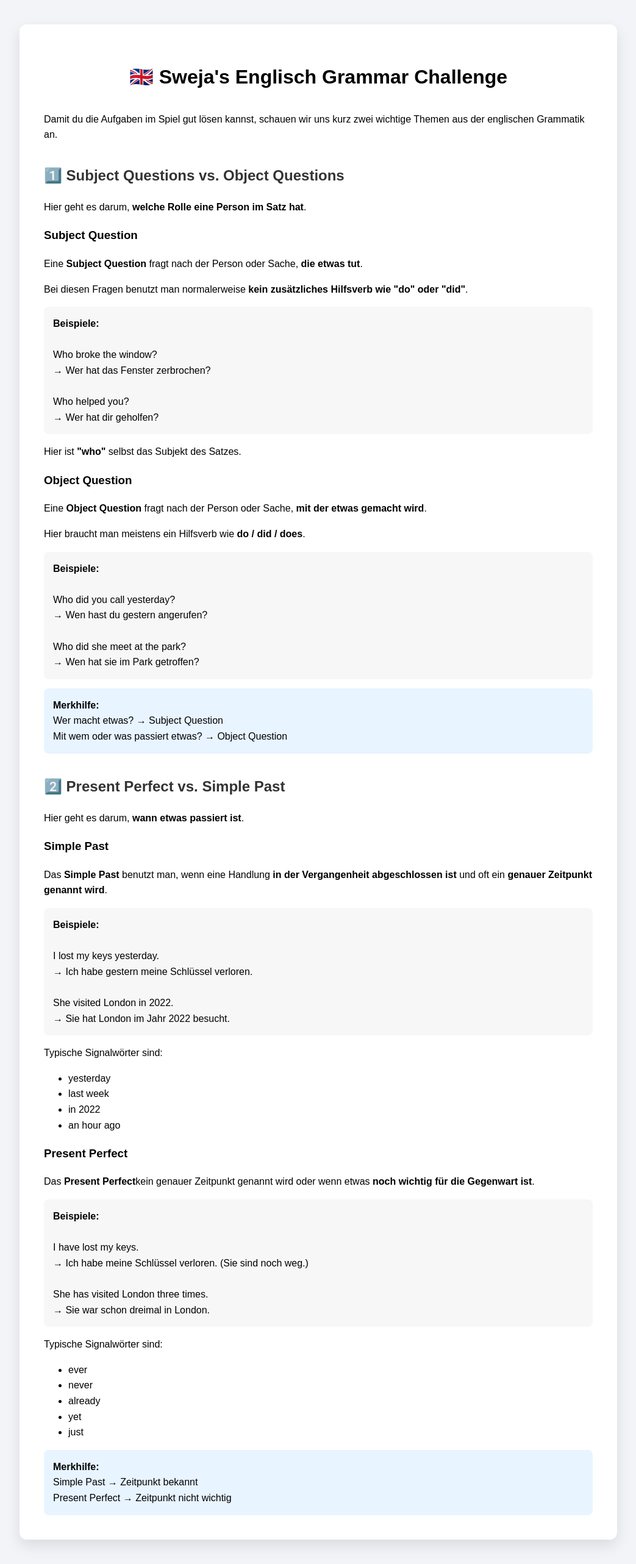
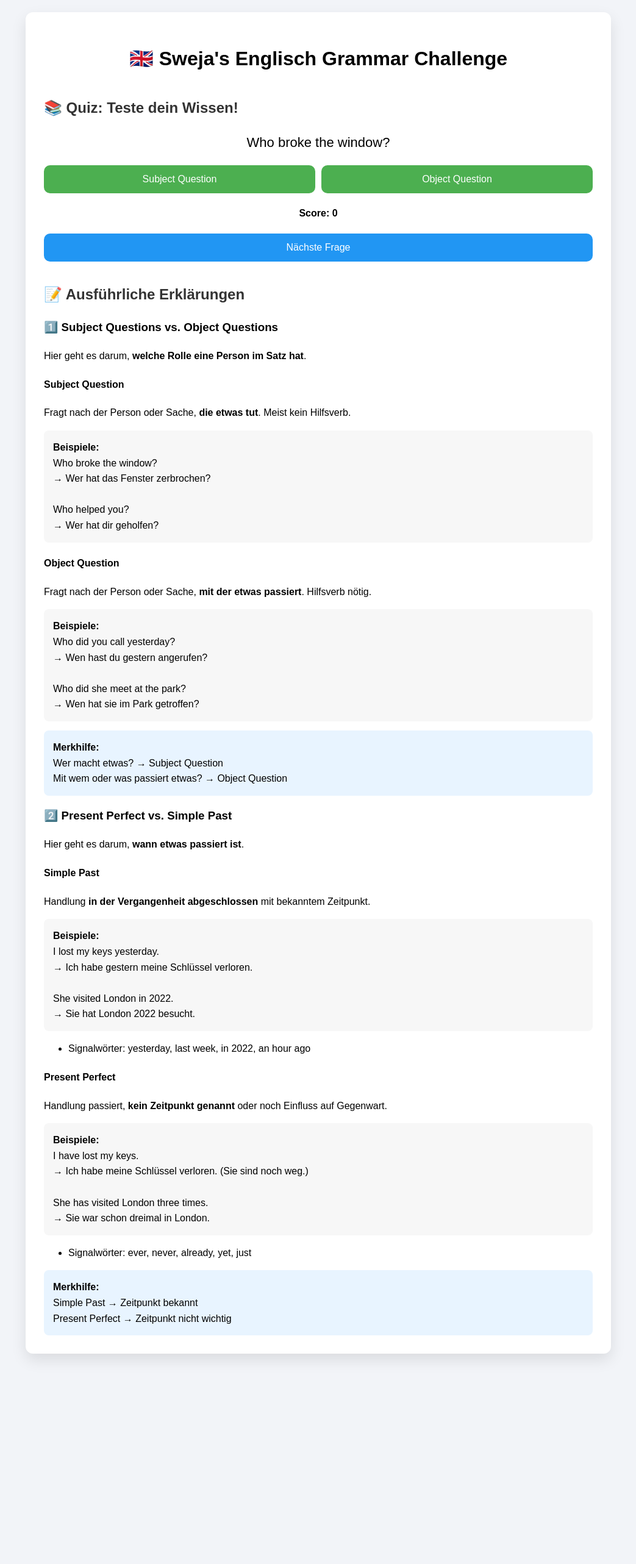
Before and after one commit to joriskahle007/joriskahle007.github.io, a Jekyll site: the page sweja.html, which Jekyll copies as it is, in a window 1280 px wide. Shown: the whole page at 61% size, without its empty margins (118-1161 px from the left). Built offline with Jekyll 4.4.1, drawn with Linux system fonts in a browser that asks for light colours; after the commit the page ends 2240 px from its top, so only the background shows below that.

Commit message:
Update sweja.html

```diff
--- a/sweja.html
+++ b/sweja.html
@@ -3,42 +3,53 @@
 <head>
 <meta charset="UTF-8">
 <title>Sweja's Englisch Grammar Challenge</title>
-
 <style>
 body{
     font-family: Arial, Helvetica, sans-serif;
     background:#f2f4f8;
     margin:0;
-padding:40px;
+    padding:20px;
     line-height:1.6;
 }
-
 .container{
     max-width:900px;
     margin:auto;
     background:white;
-padding:40px;
+    padding:30px;
     border-radius:12px;
     box-shadow:0 10px 25px rgba(0,0,0,0.1);
 }
-
-h1{
-text-align:center;
-margin-bottom:30px;
+h1{text-align:center;margin-bottom:30px;}
+h2{margin-top:35px;color:#333;}
+.question{font-size:22px;margin:20px 0;text-align:center;}
+.buttons{
+    display:grid;
+    grid-template-columns:1fr 1fr;
+    gap:10px;
 }
-
-h2{
-margin-top:35px;
-color:#333;
+button{
+    padding:14px;
+    border:none;
+    border-radius:10px;
+    font-size:16px;
+    cursor:pointer;
+    background:#4CAF50;
+    color:white;
 }
-
+button:hover{opacity:0.9;}
+.feedback{text-align:center;margin-top:20px;font-size:18px;}
+.score{text-align:center;margin-top:10px;font-weight:bold;}
+.next{
+    margin-top:20px;
+    width:100%;
+    background:#2196F3;
+}
 .example{
     background:#f7f7f7;
     padding:15px;
     border-radius:8px;
     margin:10px 0;
 }
-
 .tip{
     background:#e8f4ff;
     padding:15px;
@@ -47,141 +58,78 @@ margin-top:15px;
 }
 </style>
 </head>
-
 <body>
 
 <div class="container">
-
 <h1>🇬🇧 Sweja's Englisch Grammar Challenge</h1>
 
-<p>
-Damit du die Aufgaben im Spiel gut lösen kannst, schauen wir uns kurz zwei wichtige Themen
-aus der englischen Grammatik an.
-</p>
+<!-- QUIZ-BEREICH -->
+<h2>📚 Quiz: Teste dein Wissen!</h2>
+<div id="question" class="question"></div>
+<div id="buttons" class="buttons"></div>
+<div id="feedback" class="feedback"></div>
+<div id="score" class="score">Score: 0</div>
+<button class="next" onclick="nextQuestion()">Nächste Frage</button>
 
-<h2>1️⃣ Subject Questions vs. Object Questions</h2>
+<!-- ERKLÄRUNG-BEREICH -->
+<h2>📝 Ausführliche Erklärungen</h2>
 
-<p>
-Hier geht es darum, <b>welche Rolle eine Person im Satz hat</b>.
-</p>
+<h3>1️⃣ Subject Questions vs. Object Questions</h3>
+<p>Hier geht es darum, <b>welche Rolle eine Person im Satz hat</b>.</p>
 
-<h3>Subject Question</h3>
-
-<p>
-Eine <b>Subject Question</b> fragt nach der Person oder Sache,
-<b>die etwas tut</b>.
-</p>
-
-<p>
-Bei diesen Fragen benutzt man normalerweise <b>kein zusätzliches Hilfsverb wie "do" oder "did"</b>.
-</p>
-
+<h4>Subject Question</h4>
+<p>Fragt nach der Person oder Sache, <b>die etwas tut</b>. Meist kein Hilfsverb.</p>
 <div class="example">
-<b>Beispiele:</b><br><br>
-
+<b>Beispiele:</b><br>
 Who broke the window?<br>
 → Wer hat das Fenster zerbrochen?<br><br>
-
 Who helped you?<br>
 → Wer hat dir geholfen?
 </div>
 
-<p>
-Hier ist <b>"who"</b> selbst das Subjekt des Satzes.
-</p>
-
-<h3>Object Question</h3>
-
-<p>
-Eine <b>Object Question</b> fragt nach der Person oder Sache,
-<b>mit der etwas gemacht wird</b>.
-</p>
-
-<p>
-Hier braucht man meistens ein Hilfsverb wie <b>do / did / does</b>.
-</p>
-
+<h4>Object Question</h4>
+<p>Fragt nach der Person oder Sache, <b>mit der etwas passiert</b>. Hilfsverb nötig.</p>
 <div class="example">
-<b>Beispiele:</b><br><br>
-
+<b>Beispiele:</b><br>
 Who did you call yesterday?<br>
 → Wen hast du gestern angerufen?<br><br>
-
 Who did she meet at the park?<br>
 → Wen hat sie im Park getroffen?
 </div>
-
 <div class="tip">
 <b>Merkhilfe:</b><br>
 Wer macht etwas? → Subject Question<br>
 Mit wem oder was passiert etwas? → Object Question
 </div>
 
-<h2>2️⃣ Present Perfect vs. Simple Past</h2>
+<h3>2️⃣ Present Perfect vs. Simple Past</h3>
+<p>Hier geht es darum, <b>wann etwas passiert ist</b>.</p>
 
-<p>
-Hier geht es darum, <b>wann etwas passiert ist</b>.
-</p>
-
-<h3>Simple Past</h3>
-
-<p>
-Das <b>Simple Past</b> benutzt man, wenn eine Handlung
-<b>in der Vergangenheit abgeschlossen ist</b> und oft ein
-<b>genauer Zeitpunkt genannt wird</b>.
-</p>
-
+<h4>Simple Past</h4>
+<p>Handlung <b>in der Vergangenheit abgeschlossen</b> mit bekanntem Zeitpunkt.</p>
 <div class="example">
-<b>Beispiele:</b><br><br>
-
+<b>Beispiele:</b><br>
 I lost my keys yesterday.<br>
 → Ich habe gestern meine Schlüssel verloren.<br><br>
-
 She visited London in 2022.<br>
-→ Sie hat London im Jahr 2022 besucht.
+→ Sie hat London 2022 besucht.
 </div>
-
-<p>
-Typische Signalwörter sind:
-</p>
-
 <ul>
-<li>yesterday</li>
-<li>last week</li>
-<li>in 2022</li>
-<li>an hour ago</li>
+<li>Signalwörter: yesterday, last week, in 2022, an hour ago</li>
 </ul>
 
-<h3>Present Perfect</h3>
-
-<p>
-Das <b>Present Perfect</b benutzt man, wenn
-<b>kein genauer Zeitpunkt genannt wird</b> oder wenn etwas
-<b>noch wichtig für die Gegenwart ist</b>.
-</p>
-
+<h4>Present Perfect</h4>
+<p>Handlung passiert, <b>kein Zeitpunkt genannt</b> oder noch Einfluss auf Gegenwart.</p>
 <div class="example">
-<b>Beispiele:</b><br><br>
-
+<b>Beispiele:</b><br>
 I have lost my keys.<br>
 → Ich habe meine Schlüssel verloren. (Sie sind noch weg.)<br><br>
-
 She has visited London three times.<br>
 → Sie war schon dreimal in London.
 </div>
-
-<p>
-Typische Signalwörter sind:
-</p>
-
 <ul>
-<li>ever</li>
-<li>never</li>
-<li>already</li>
-<li>yet</li>
-<li>just</li>
+<li>Signalwörter: ever, never, already, yet, just</li>
 </ul>
-
 <div class="tip">
 <b>Merkhilfe:</b><br>
 Simple Past → Zeitpunkt bekannt<br>
@@ -190,5 +138,61 @@ Present Perfect → Zeitpunkt nicht wichtig
 
 </div>
 
+<script>
+// QUIZ-DATEN
+const questions = [
+{q:"Who broke the window?", answers:["Subject Question","Object Question"], correct:0},
+{q:"Who did you call yesterday?", answers:["Subject Question","Object Question"], correct:1},
+{q:"Who helped you with homework?", answers:["Subject Question","Object Question"], correct:0},
+{q:"Who did she meet at the park?", answers:["Subject Question","Object Question"], correct:1},
+{q:"I lost my keys yesterday.", answers:["Present Perfect","Simple Past"], correct:1},
+{q:"I have lost my keys.", answers:["Present Perfect","Simple Past"], correct:0},
+{q:"She visited London in 2022.", answers:["Present Perfect","Simple Past"], correct:1},
+{q:"She has visited London three times.", answers:["Present Perfect","Simple Past"], correct:0},
+{q:"We finished our homework an hour ago.", answers:["Present Perfect","Simple Past"], correct:1},
+{q:"We have finished our homework.", answers:["Present Perfect","Simple Past"], correct:0}
+];
+
+let current=0;
+let score=0;
+
+function loadQuestion(){
+    const q=questions[current];
+    document.getElementById("question").innerText=q.q;
+    const buttons=document.getElementById("buttons");
+    buttons.innerHTML="";
+    q.answers.forEach((a,i)=>{
+        const btn=document.createElement("button");
+        btn.innerText=a;
+        btn.onclick=()=>checkAnswer(i);
+        buttons.appendChild(btn);
+    });
+    document.getElementById("feedback").innerText="";
+}
+
+function checkAnswer(i){
+    const q=questions[current];
+    if(i===q.correct){
+        score++;
+        document.getElementById("feedback").innerText="✅ Richtig!";
+    }else{
+        document.getElementById("feedback").innerText="❌ Falsch!";
+    }
+    document.getElementById("score").innerText="Score: "+score;
+}
+
+function nextQuestion(){
+    current++;
+    if(current>=questions.length){
+        alert("Spiel beendet! Endpunktzahl: "+score);
+        current=0;
+        score=0;
+    }
+    loadQuestion();
+}
+
+loadQuestion();
+</script>
+
 </body>
 </html>
```
Lines whose indentation alone changed are shown as unchanged.
